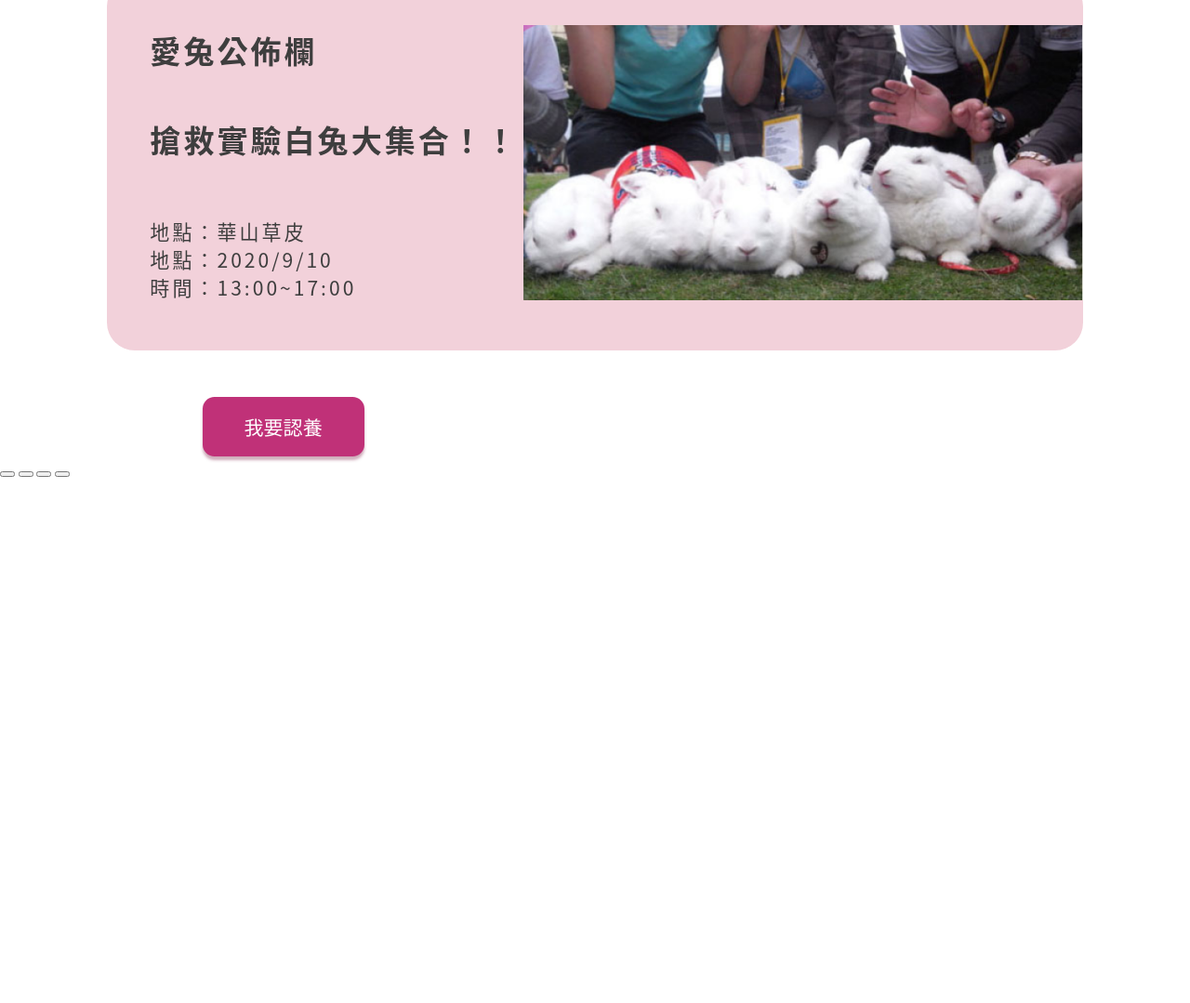
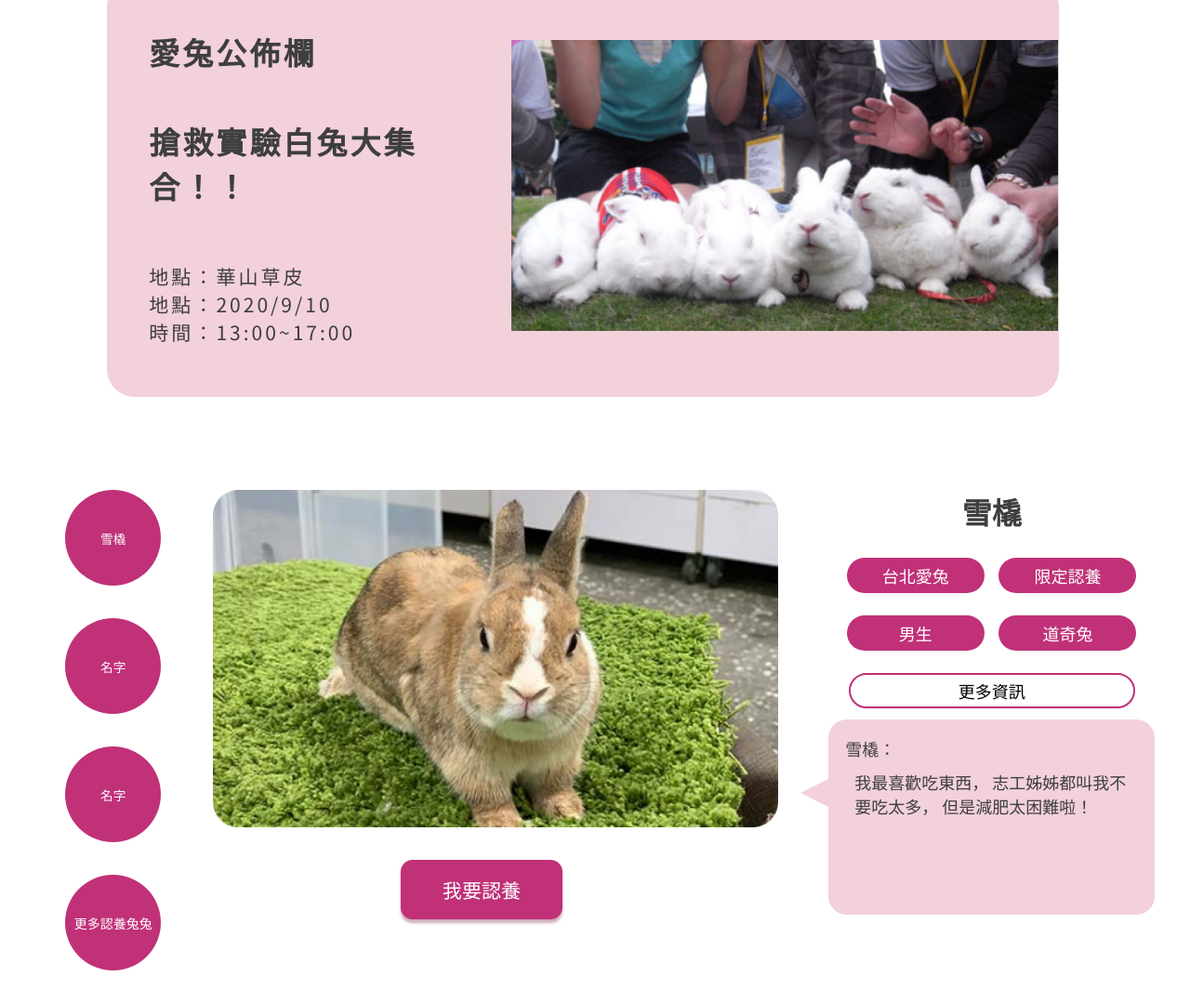
Before and after one commit to ceize123/Rabbit.v2, a plain HTML site: page index.html in a window 1280 px wide. Shown: the part 907-1986 px from the top of the page at 93% size. Before the commit the page ends 1422 px from the top, so only its background shows below. Drawn offline with Linux system fonts and the light colour scheme.

Commit message:
20201014 mod

```diff
--- a/index.html
+++ b/index.html
@@ -43,7 +43,7 @@
                 <li><a href="#" class="nav">愛心志工</a>
                   <ul>
                     <li><a href="#">一般志工</li>
-                    <li><a href="#">中途保母</li>
+                    <li><a href="#">中途保姆</li>
                   </ul>
                 </li>
                 <li><a href="#" class="nav">愛兔援手</a>
@@ -79,29 +79,40 @@
               <a href="#"><img src="images/Landingpage/愛兔公佈欄活動照片-682x444.png" alt="bulletin"/></a>
         </div>
         <div class="rabIntro">
-          <div class="rabType"></div>
-            <div class="rabInfo">
-              <p></p>
-              <p></p>
-              <p></p>
-              <p></p>
-              <p></p>
-              <div class="talk"></div>
+          <div class="circleblock">
+            <button class="circle expand">雪橇</button>
+            <button class="circle expand">名字</button>
+            <button class="circle expand">名字</button>
+            <button class="circle">更多認養兔兔</button>
+          </div>
+          <div class="rabImgs">
+            <a href="#"><img src="images/Landingpage/首頁-認養區-兔子照片-664x396.png" alt="bulletin"/></a>
+            <button class="purpleBtn adopt"><a href="#">我要認養</a></button>
+          </div>
+          <div class="rabInfo">
+            <h1>雪橇</h1>
+            <div class="recBlock">
+                <button class="recBtn">台北愛兔</button>
+                <button class="recBtn">限定認養</button>
+                <button class="recBtn">男生</button>
+                <button class="recBtn">道奇兔</button>
+                <button class="recBtn moreInfo">更多資訊</button>
             </div>
-            <div>
-              <button class="purpleBtn"><a href="#">我要認養</a></button>
+            <div class="talkBlock">
+              <div class="talk">雪橇：<br><p>我最喜歡吃東西， 志工姊姊都叫我不要吃太多， 但是減肥太困難啦！</p></div>
+              <div class="tri"></div>
             </div>
-            <div>
-              <button></button>
-              <button></button>
-              <button></button>
-              <button></button>
-            </div>
+          </div>
         </div>
       </div>
       <div class="footer">
-
       </div>
     </div>
   </body>
+  <script>
+    // var btn = document.querySelector(".circle")
+    // btn.addEventListener('click',function(){
+    //   btn.style.width = '10vw';
+    // })
+  </script>
 </html>
--- a/style.css
+++ b/style.css
@@ -1,3 +1,5 @@
+@import url('https://fonts.googleapis.com/css2?family=Noto+Sans+TC:wght@100;400&display=swap');
+
 /* * {
   border: solid 2px black;
 } */
@@ -10,9 +12,14 @@ a {
   text-decoration: none;
 }
 
+button {
+  outline: none;
+}
+
 html, body {
   margin: 0;
-  font-family: Noto Sans CJK TC, sans-serif;
+  font-family: 'Noto Sans TC', sans-serif;
+  font-weight: normal;
 }
 
 body {
@@ -159,8 +166,8 @@ nav ul ul li a:hover {
 }
 
 .bulletin {
-  width: 82%;
-  height: 50vh;
+  width: 80%;
+  height: 450px;
   background-color: #F2D1DA;
   margin-left: 9%;
   margin-top: 20px;
@@ -188,12 +195,129 @@ nav ul ul li a:hover {
 
 .bulletin img {
   text-align: right;
-  width: 47vw;
-  max-width: 650x;
-  height: 37vh;
-
+  width: 46vw;
+  max-width: 650px;
 }
 
 .buinfo {
   margin-left: 4.4%;
 }
+
+.rabIntro {
+  display: flex;
+  margin-top: 100px;
+}
+
+.circleblock {
+  flex: 1;
+  display: flex;
+  flex-direction: column;
+  align-items: center;
+}
+
+.circle {
+  width: 103px;
+  height: 103px;
+  border-radius: 50%;
+  text-align:center;
+  background-color: #C03178;
+  color: #fff;
+  border: none;
+  font-size: 14px;
+  margin-bottom: 35px;
+  margin-left: 30px;
+  cursor: pointer;
+  transition: 0.3s;
+}
+
+.expand {
+  font-size: calc(8px + 4 * ((100vw - 320px) / 680));
+}
+
+.expand:focus {
+   transform:scale(1.37);
+   font-size: 18px;
+   /* outline: none; */
+}
+
+.rabImgs {
+  flex: 3;
+  text-align: center;
+}
+
+.rabImgs img {
+  width: 95%;
+  border-radius: 20px;
+}
+
+.rabInfo {
+  flex: 2;
+  display: flex;
+  flex-direction: column;
+  align-items: center;
+}
+
+.adopt {
+  margin-top: 30px;
+}
+
+.rabInfo h1 {
+  text-align: center;
+  margin: 0;
+  margin-bottom: 15px;
+  color: #3E3E3E;
+}
+
+.recBtn {
+  border: none;
+  background-color: #C03178;
+  color: #fff;
+  width: 148px;
+  height: 38px;
+  margin: 12px 6px;
+  border-radius: 20px;
+  font-size: 18px;
+}
+
+.moreInfo {
+  width: 308px;
+  background-color: #fff;
+  color: #000;
+  border: solid 2px #C03178;
+}
+
+.recBlock {
+  width: 359px;
+  text-align: center;
+}
+
+.talkBlock {
+  display: flex;
+  justify-content: center;
+  position: relative;
+}
+
+.talk {
+  width: 315px;
+  height: 174px;
+  background-color: #F2D1DA;
+  border-radius: 20px;
+  color: #3E3E3E;
+  padding: 18px;
+  font-size: 18px;
+}
+
+.talk p {
+  margin: 10px;
+}
+
+.tri {
+  width: 0px;
+  height: 0px;
+  border-style: solid;
+  border-width: 15px 30px 15px 0px;
+  border-color: transparent #F2D1DA transparent transparent;
+  position: absolute;
+  top: 5vw;
+  left: -30px;
+}
```
